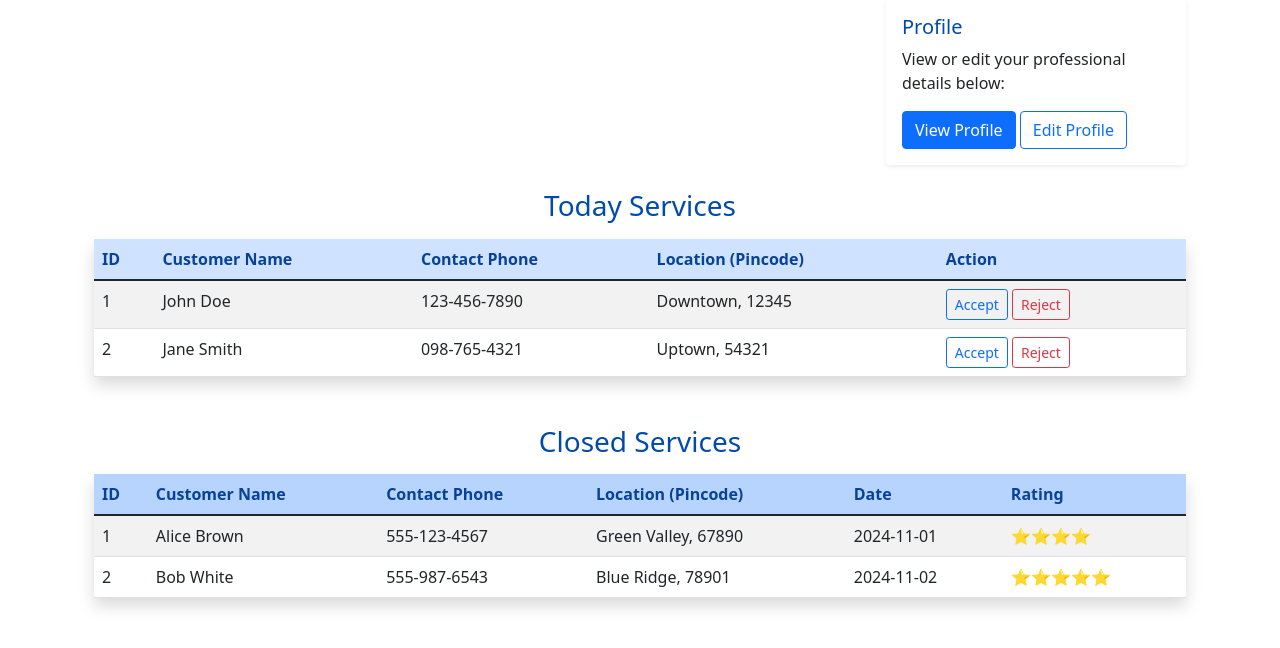
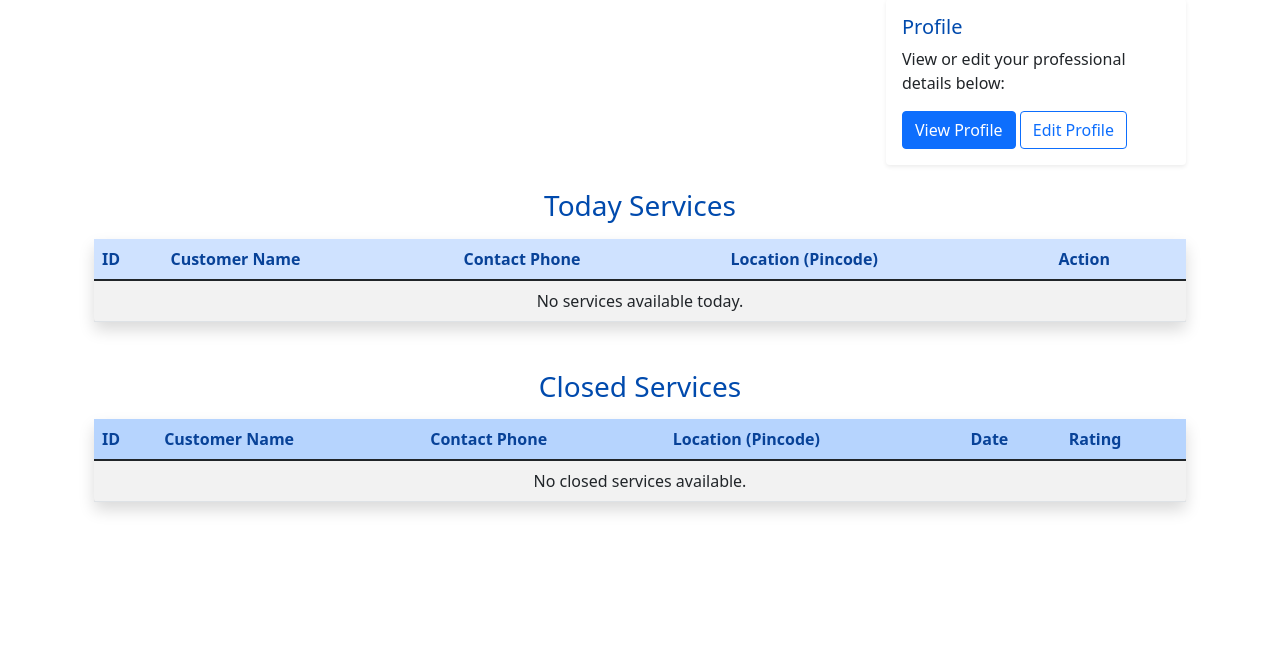
Before and after one commit to raghzzzspace/household_services_backup, a Flask app: page /user/professional_dashboard in a window 1280 px wide. Shown: the part 81-729 px from the top of the page. Run offline with Flask 3, Linux system fonts and the light colour scheme; some libraries are stand-ins or nearby versions.

Commit message:
added dynamic view

```diff
--- a/app.py
+++ b/app.py
@@ -1,6 +1,7 @@
 from flask import Flask, render_template, request, redirect, url_for, flash
 from flask_sqlalchemy import SQLAlchemy
 from model import db, Customer, Professional, Admin
+from model import Today_Services, Closed_Services
 import secrets
 from flask_migrate import Migrate
 
@@ -18,8 +19,8 @@
 migrate = Migrate(app, db)
 
 # Create the tables (Only needed on the first run)
-# with app.app_context():
-#     db.create_all()
+with app.app_context():
+    db.create_all()
 
 @app.route("/")
 def index():
@@ -161,7 +162,12 @@
 
 @app.route('/user/professional_dashboard', methods=['GET'])
 def professional_dashboard():
-    return render_template('user/professional_dashboard.html')
+    # Query the database for today and closed services
+    today_services = Today_Services.query.all()  # Get all records from Today_Services
+    closed_services = Closed_Services.query.all()  # Get all records from Closed_Services
+
+    # Render the template with dynamic data
+    return render_template('user/professional_dashboard.html', today_services=today_services, closed_services=closed_services)
 
 @app.route('/user/professional_search', methods=['GET'])
 def professional_search():
@@ -196,4 +202,4 @@
 
 
 if __name__ == "__main__":
-    app.run(debug=True, host='0.0.0.0', port=7000)
+    app.run(debug=True, host='0.0.0.0', port=8000)
--- a/templates/user/professional_dashboard.html
+++ b/templates/user/professional_dashboard.html
@@ -33,26 +33,22 @@
                     </tr>
                 </thead>
                 <tbody>
+                    {% for service in today_services %}
                         <tr>
-                        <td>1</td>
-                        <td>John Doe</td>
-                        <td>123-456-7890</td>
-                        <td>Downtown, 12345</td>
+                            <td>{{ service.id }}</td>
+                            <td>{{ service.customer_name }}</td>
+                            <td>{{ service.contact_no }}</td>
+                            <td>{{ service.location }}</td>
                             <td>
                                 <button class="btn btn-outline-primary btn-sm">Accept</button>
                                 <button class="btn btn-outline-danger btn-sm">Reject</button>
                             </td>
                         </tr>
+                    {% else %}
                         <tr>
-                        <td>2</td>
-                        <td>Jane Smith</td>
-                        <td>098-765-4321</td>
-                        <td>Uptown, 54321</td>
-                        <td>
-                            <button class="btn btn-outline-primary btn-sm">Accept</button>
-                            <button class="btn btn-outline-danger btn-sm">Reject</button>
-                        </td>
+                            <td colspan="5" class="text-center">No services available today.</td>
                         </tr>
+                    {% endfor %}
                 </tbody>
             </table>
         </div>
@@ -72,22 +68,26 @@
                     </tr>
                 </thead>
                 <tbody>
+                    {% for service in closed_services %}
                         <tr>
-                        <td>1</td>
-                        <td>Alice Brown</td>
-                        <td>555-123-4567</td>
-                        <td>Green Valley, 67890</td>
-                        <td>2024-11-01</td>
-                        <td>⭐⭐⭐⭐</td>
+                            <td>{{ service.id }}</td>
+                            <td>{{ service.customer_name }}</td>
+                            <td>{{ service.contact_no }}</td>
+                            <td>{{ service.location }}</td>
+                            <td>{{ service.date }}</td>
+                            <td>
+                                {% if service.rating %}
+                                    {{ '⭐' * service.rating }}
+                                {% else %}
+                                    No rating
+                                {% endif %}
+                            </td>
                         </tr>
+                    {% else %}
                         <tr>
-                        <td>2</td>
-                        <td>Bob White</td>
-                        <td>555-987-6543</td>
-                        <td>Blue Ridge, 78901</td>
-                        <td>2024-11-02</td>
-                        <td>⭐⭐⭐⭐⭐</td>
+                            <td colspan="6" class="text-center">No closed services available.</td>
                         </tr>
+                    {% endfor %}
                 </tbody>
             </table>
         </div>
```
Also changed, not shown: migrations/versions/5f4e509eef98_added_tables.py (added, +38 -0 lines), migrations/versions/d7297885c05d_changed_admin_table_attributes.py (deleted, +0 -38 lines), model.py (+14 -0 lines). Lines whose indentation alone changed are shown as unchanged.
